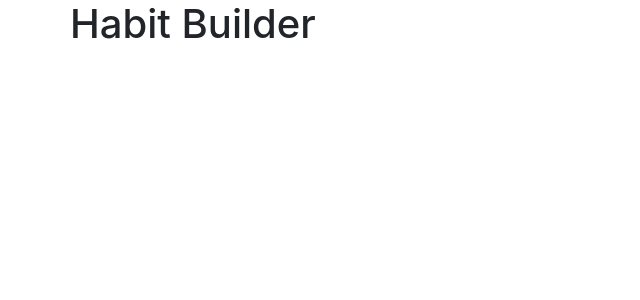
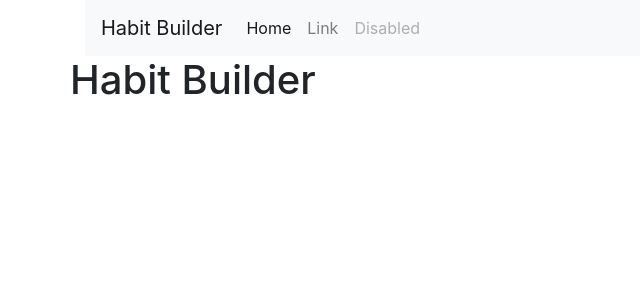
Before and after one commit to jonathan-murmu/habit_builder, a Django app: page /home/ in a window 1280 px wide. Shown: the top 300 px of the page, without its empty margins (0-640 px from the left). Run offline with Django 3.2, Linux system fonts and the light colour scheme; some libraries are stand-ins or nearby versions.

Commit message:
basic nav bar

```diff
--- a/templates/base.html
+++ b/templates/base.html
@@ -18,6 +18,8 @@
 </head>
 <body>
 <div class="container">
+{% include "nav_bar.html" %}
+
     {% block home-marquee %}
         <h2> HOME-MARQUEE </h2>
     {% endblock %}
--- /dev/null
+++ b/templates/nav_bar.html
@@ -0,0 +1,19 @@
+<nav class="navbar navbar-expand-lg navbar-light bg-light">
+  <button class="navbar-toggler" type="button" data-toggle="collapse" data-target="#navbarTogglerDemo01" aria-controls="navbarTogglerDemo01" aria-expanded="false" aria-label="Toggle navigation">
+    <span class="navbar-toggler-icon"></span>
+  </button>
+  <div class="collapse navbar-collapse" id="navbarTogglerDemo01">
+    <a class="navbar-brand" href="#">Habit Builder</a>
+    <ul class="navbar-nav mr-auto mt-2 mt-lg-0">
+      <li class="nav-item active">
+        <a class="nav-link" href="#">Home <span class="sr-only">(current)</span></a>
+      </li>
+      <li class="nav-item">
+        <a class="nav-link" href="#">Link</a>
+      </li>
+      <li class="nav-item">
+        <a class="nav-link disabled" href="#">Disabled</a>
+      </li>
+    </ul>
+  </div>
+</nav>
```
